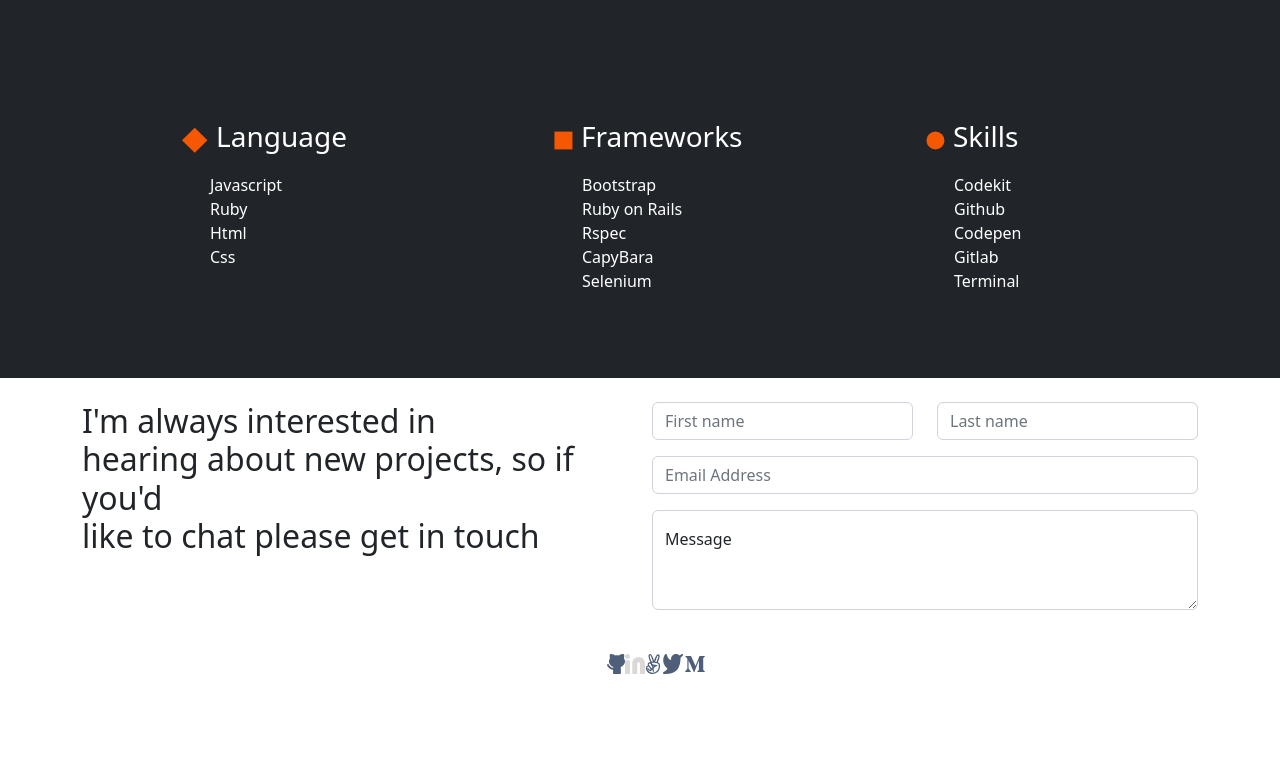
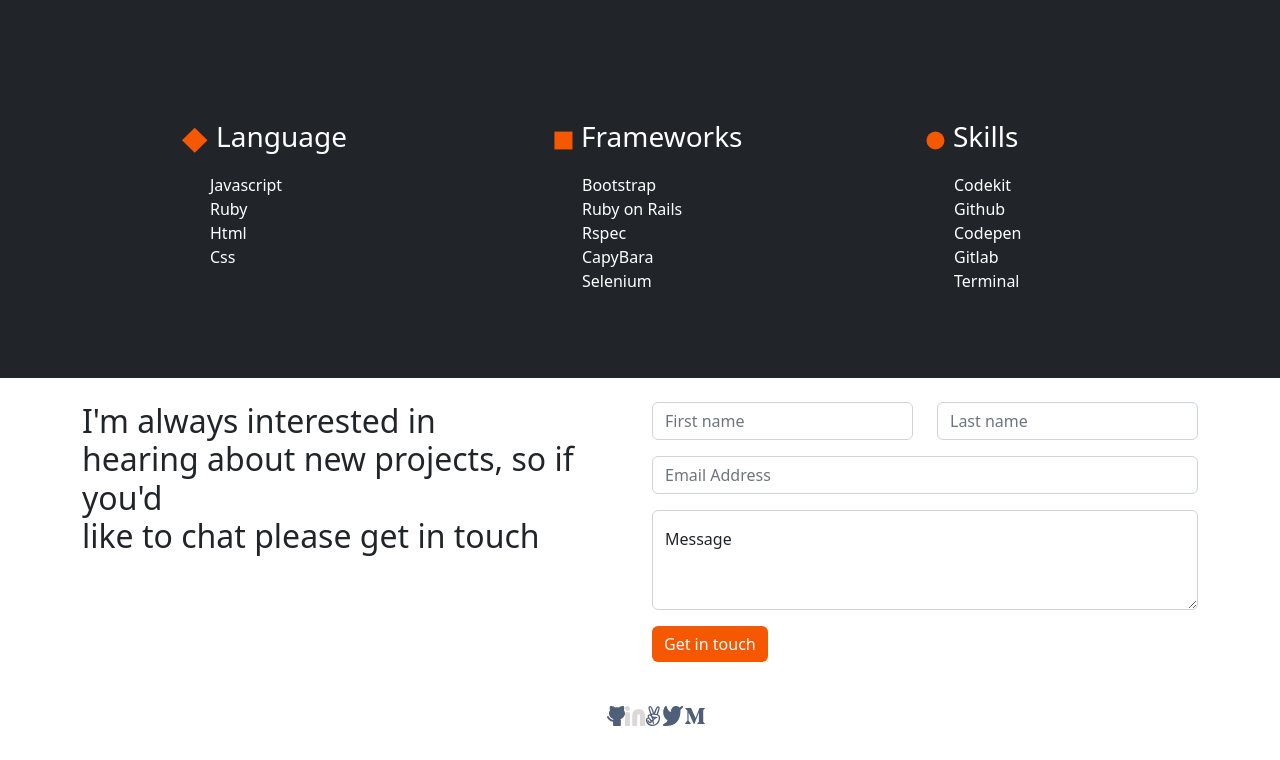
Before and after one commit to Ibtisam34/project-bootstrap, a website: page index.html in a window 1280 px wide. Shown: the part 3148-3908 px from the top of the page. Before the commit the page ends 3856 px from the top, so only its background shows below. Drawn offline with nearby package versions, Linux system fonts and the light colour scheme.

Commit message:
fix resume btn

```diff
--- a/index.html
+++ b/index.html
@@ -339,6 +339,10 @@
               style="height: 100px"></textarea>
             <label for="floatingTextarea2">Message</label>
           </div>
+
+          <div class="mt-3">
+            <button type="submit" class="btn btn-primary resume-btn">Get in touch</button>
+          </div>
         </form>
       </div>
     </div>
```
